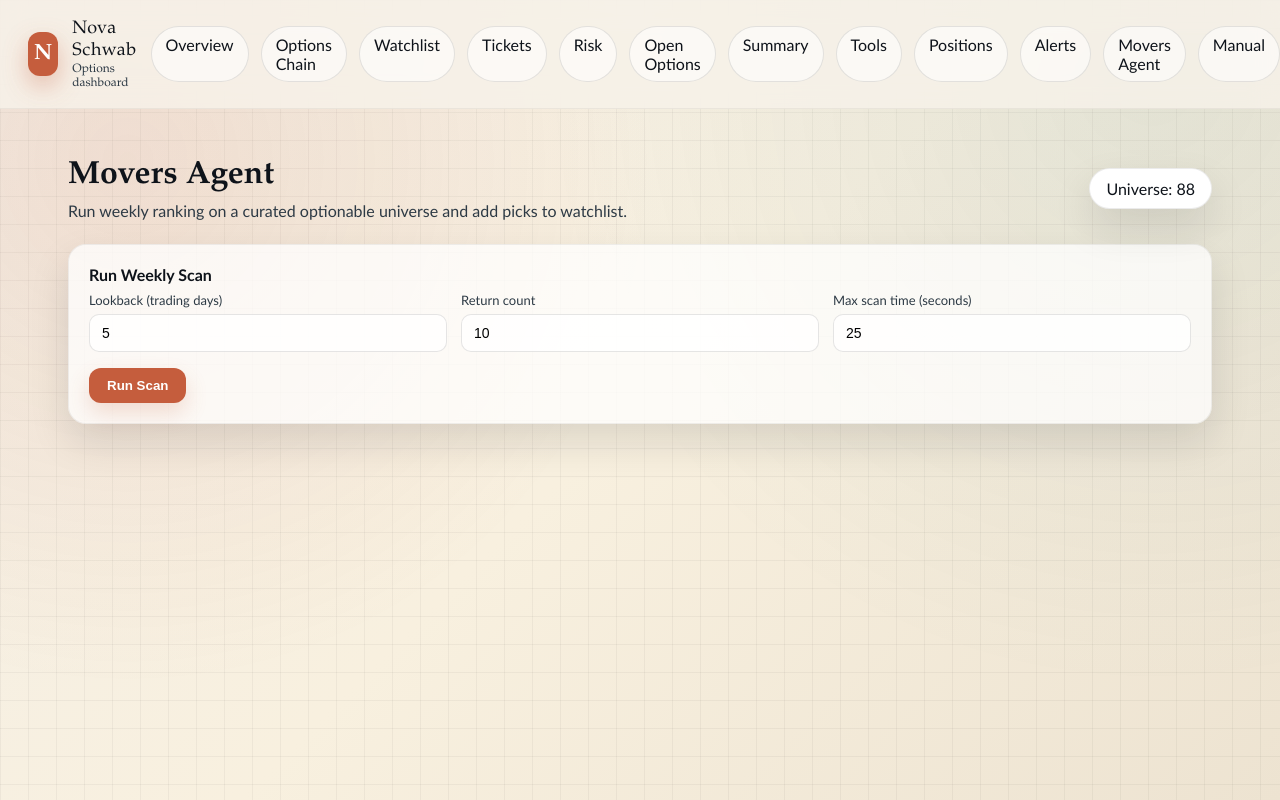
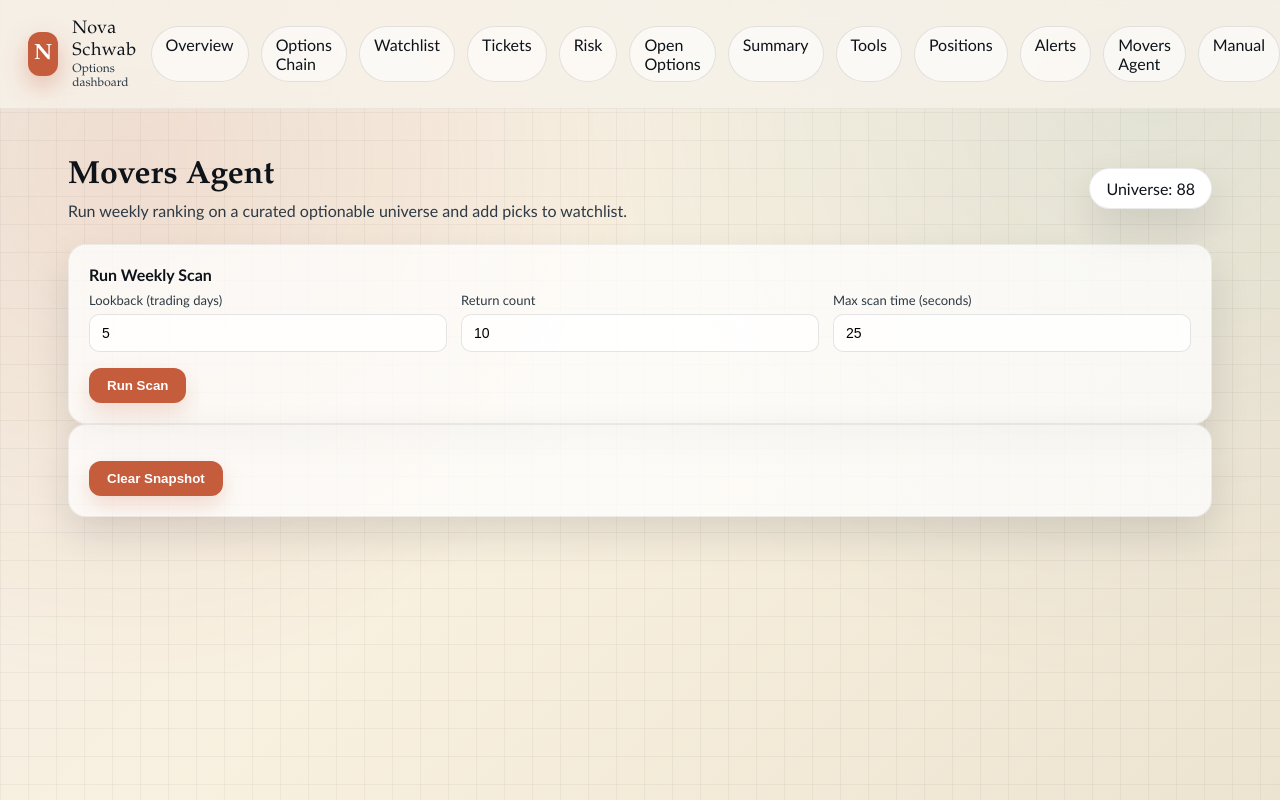
Before and after one commit to Novastradingcompany/Schwab-Connect, a Flask app: page /movers-agent in a window 1280 px wide; the page is wider, and only the part inside the window is pictured. Run offline with Flask 3, Linux system fonts and the light colour scheme; the visitor is signed in with stand-in values (Sample User, id 1).

Commit message:
add clear snapshot button to movers agent

```diff
--- a/app.py
+++ b/app.py
@@ -1907,6 +1907,14 @@ def movers_agent():
                 covered = int(snapshot.get("covered_count", 0))
                 total = int(snapshot.get("universe_size", 0))
                 info = f"Weekly scan completed. Returned {rows_count} symbols. Coverage {covered}/{total}."
+            except Exception as exc:
+                error = str(exc)
+        elif action == "clear_snapshot":
+            try:
+                if os.path.exists(MOVERS_SNAPSHOT_PATH):
+                    os.remove(MOVERS_SNAPSHOT_PATH)
+                snapshot = None
+                info = "Movers snapshot cleared."
             except Exception as exc:
                 error = str(exc)
         elif action == "add_selected":
--- a/templates/movers_agent.html
+++ b/templates/movers_agent.html
@@ -34,6 +34,13 @@
     </div>
     <div class="form-actions">
       <button class="button" type="submit">Run Scan</button>
+    </div>
+  </form>
+
+  <form class="card form" method="post">
+    <input type="hidden" name="action" value="clear_snapshot">
+    <div class="form-actions">
+      <button class="button" type="submit">Clear Snapshot</button>
     </div>
   </form>
 
```
